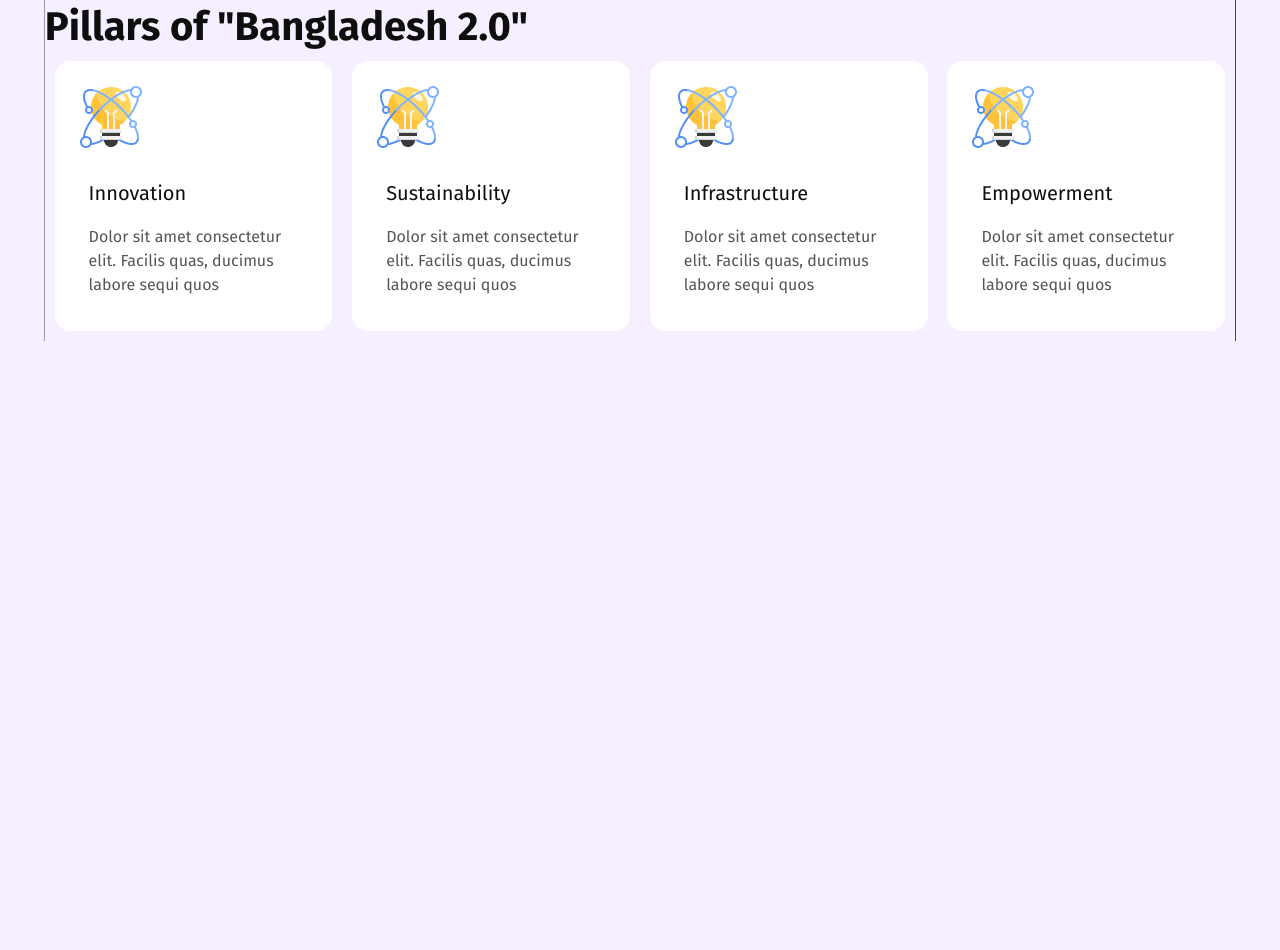
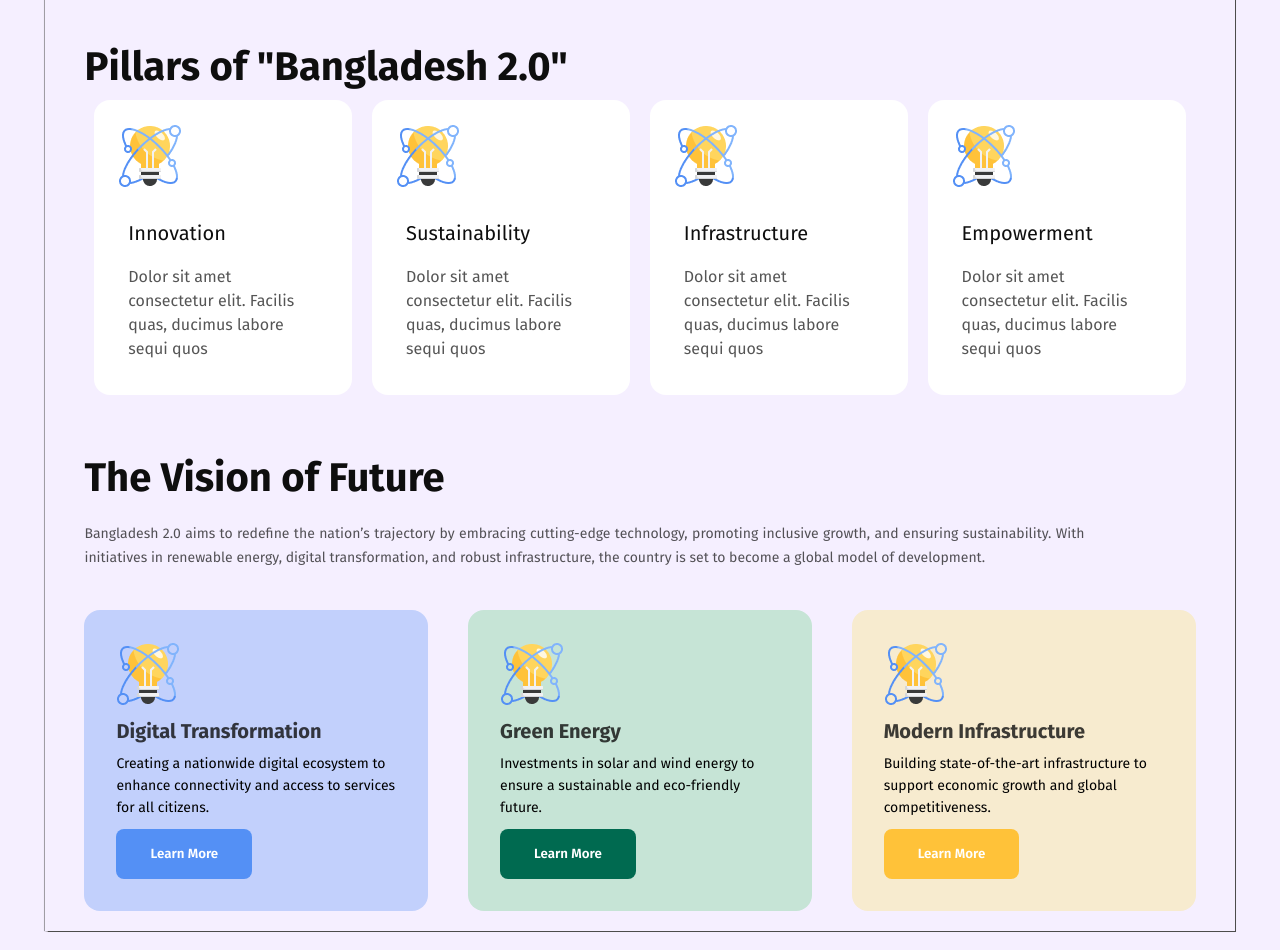
Before and after one commit to Shazidulislam/web-assignment-01, a plain HTML site: page index.html in a window 1280 px wide. Shown: the part 740-1690 px from the top of the page. Before the commit the page ends 1081 px from the top, so only its background shows below. Drawn offline with Linux system fonts and the light colour scheme.

Commit message:
added vision section

```diff
--- a/index.html
+++ b/index.html
@@ -61,6 +61,35 @@
             </div>
          </section>
         <!-- here is end card section  -->
+        <!-- The Vision of Future section start is here  -->
+         <section class="vision-section">
+            <div class="vision__container">
+                <h1 class="section__heading">The Vision of Future</h1>
+                <p class="vision__description">Bangladesh 2.0 aims to redefine the nation’s trajectory by embracing cutting-edge technology, promoting inclusive growth, and ensuring sustainability. With initiatives in renewable energy, digital transformation, and robust infrastructure, the country is set to become a global model of development.</p>
+                <div class="vision__card">
+                    <div class="vision-sub__card card__one">
+                        <img src="assets/card-icon.png" alt="" class="vision__card-img">
+                        <h3 class="vision-card__heading">Digital Transformation</h3>
+                        <p class="vision-card__description">Creating a nationwide digital ecosystem to enhance connectivity and access to services for all citizens.</p>
+                        <button class="btn vision-card__btn-1">Learn More</button>
+                    </div>
+                    <div class="vision-sub__card card__two">
+                        <img src="assets/card-icon.png" alt="" class="vision__card-img">
+                        <h3 class="vision-card__heading">Green Energy</h3>
+                        <p class="vision-card__description">Investments in solar and wind energy to ensure a sustainable and eco-friendly future.</p>
+                        <button class="btn vision-card__btn-2">Learn More</button>
+                    </div>
+                    <div class="vision-sub__card card__three">
+                        <img src="assets/card-icon.png" alt="" class="vision__card-img">
+                        <h3 class="vision-card__heading">Modern Infrastructure</h3>
+                        <p class="vision-card__description">Building state-of-the-art infrastructure to support economic growth and global competitiveness.</p>
+                        <button class="btn vision-card__btn-3">Learn More</button>
+                    </div>
+                </div>
+            </div>
+         </section>
+        <!-- The Vision of Future section start is here  -->
+
     </main>
     <footer></footer>
 </body>
--- a/style/style.css
+++ b/style/style.css
@@ -58,6 +58,7 @@ body{
     color: #0E0E0E;
     font-weight: 700;
     opacity: 100%;
+    margin: 0rem 2rem;
 }
 .nav__btn{
     color: #006A50;
@@ -68,6 +69,7 @@ body{
     border: 5px solid #006A50;
     border-radius: 8px;
     cursor: pointer;
+    margin: 0rem 2rem;
 }
 /* nav code start here  */
 /* banner section is start here  */
@@ -79,7 +81,7 @@ body{
     max-width: 1280px;
     padding: 100px 80px;
     border-radius: 24px;
-    margin: 1rem 0;
+    margin: 1rem 4rem;
 }
 .banner__heading{
     letter-spacing: 0%;
@@ -96,7 +98,9 @@ body{
 }
 /* banner section is end here  */
 /* card style section start here  */
-
+.card-section{
+    margin: 5rem 4rem;
+}
 .card__container{
     display: flex;
 }
@@ -130,3 +134,67 @@ body{
     opacity: 70%;
 }
 /* card style section start here  */
+/* The Vision of Future style code start here  */
+.vision-section{
+    margin: 5rem 4rem;
+}
+.vision-card__heading{
+    font-size: 20px;
+    font-weight: 700;
+    color: #0E0E0E;
+    opacity: 80%;
+    font-family: "Fira Sans",sans-serif;
+}
+.vision__description{
+    font-weight: 400;
+    color: #0E0E0E;
+    opacity: 70%;
+    width: 1000px;
+    text-align: justify;
+    line-height:24px ;
+    font-size: 14px;
+    margin: 2rem 0;
+}
+.vision__card{
+    display: flex;
+    justify-content: space-between;
+    gap: 4rem;
+}
+.vision-sub__card{
+    padding: 32px;
+    border-radius: 16px;
+    width: 410px;
+    margin: 2rem 0;
+}
+.card__one{
+    background-color: #548ff552;
+}
+.card__two{
+    background-color: #C6E4D6;
+}
+.card__three{
+    background-color: #F7EBCF;
+}
+.vision-card__heading{
+    font-family: "Fira Sans";
+    font-weight: 700;
+    font-size: 20px;
+    color: #0E0E0E;
+    opacity: 80%;
+    margin:  1rem 0;
+}
+.vision-card__description{
+    font-weight: 400;
+    line-height: 22px;
+    font-size: 14px;
+    font-family: "Fira Sans",sans-serif;
+    margin:  10px 0;
+
+}
+.vision-card__btn-1{
+    background-color: #5490F5;
+}
+.vision-card__btn-3{
+    background-color: #FFC239;
+}
+/* The Vision of Future style code start here  */
```
